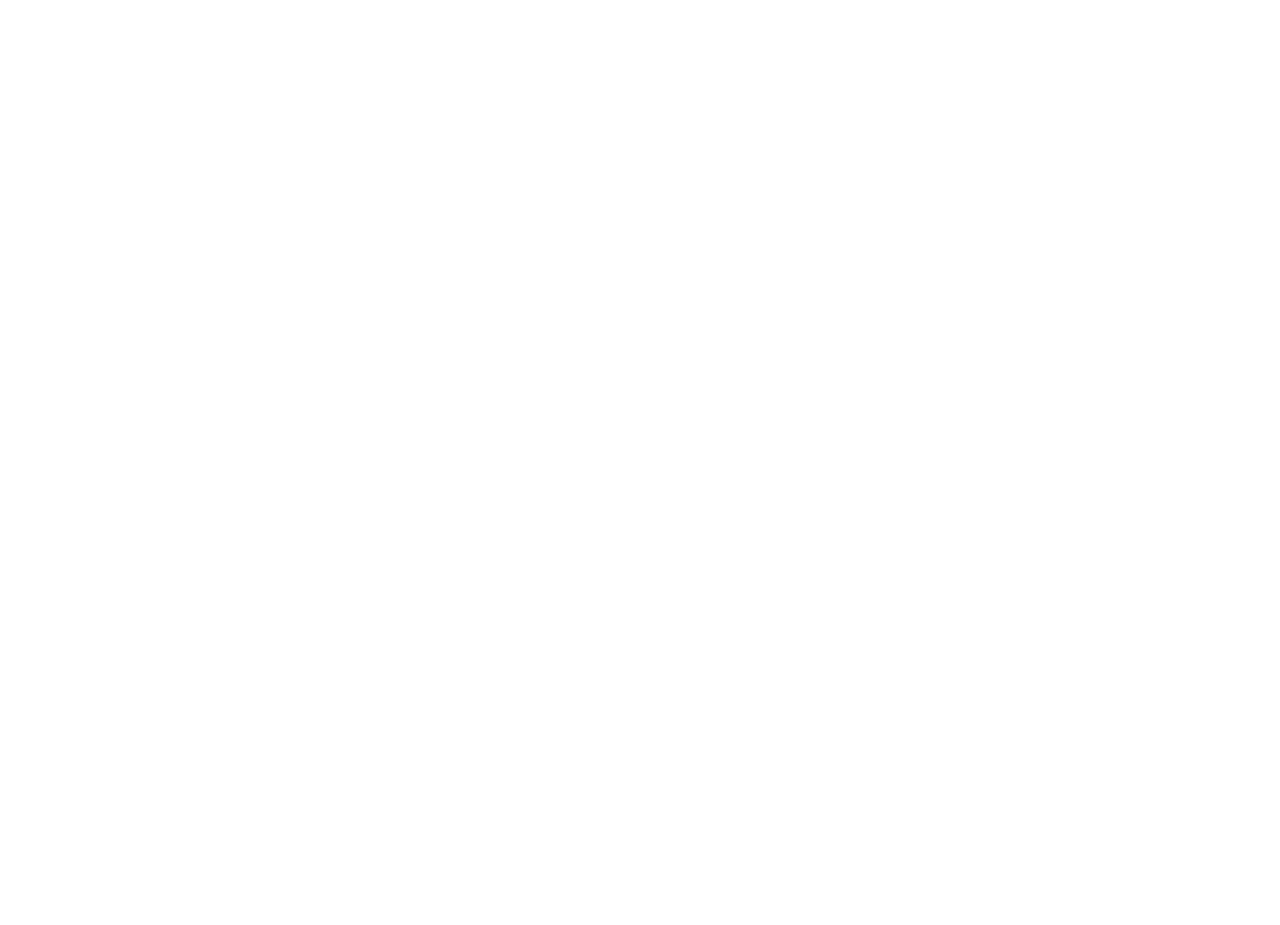
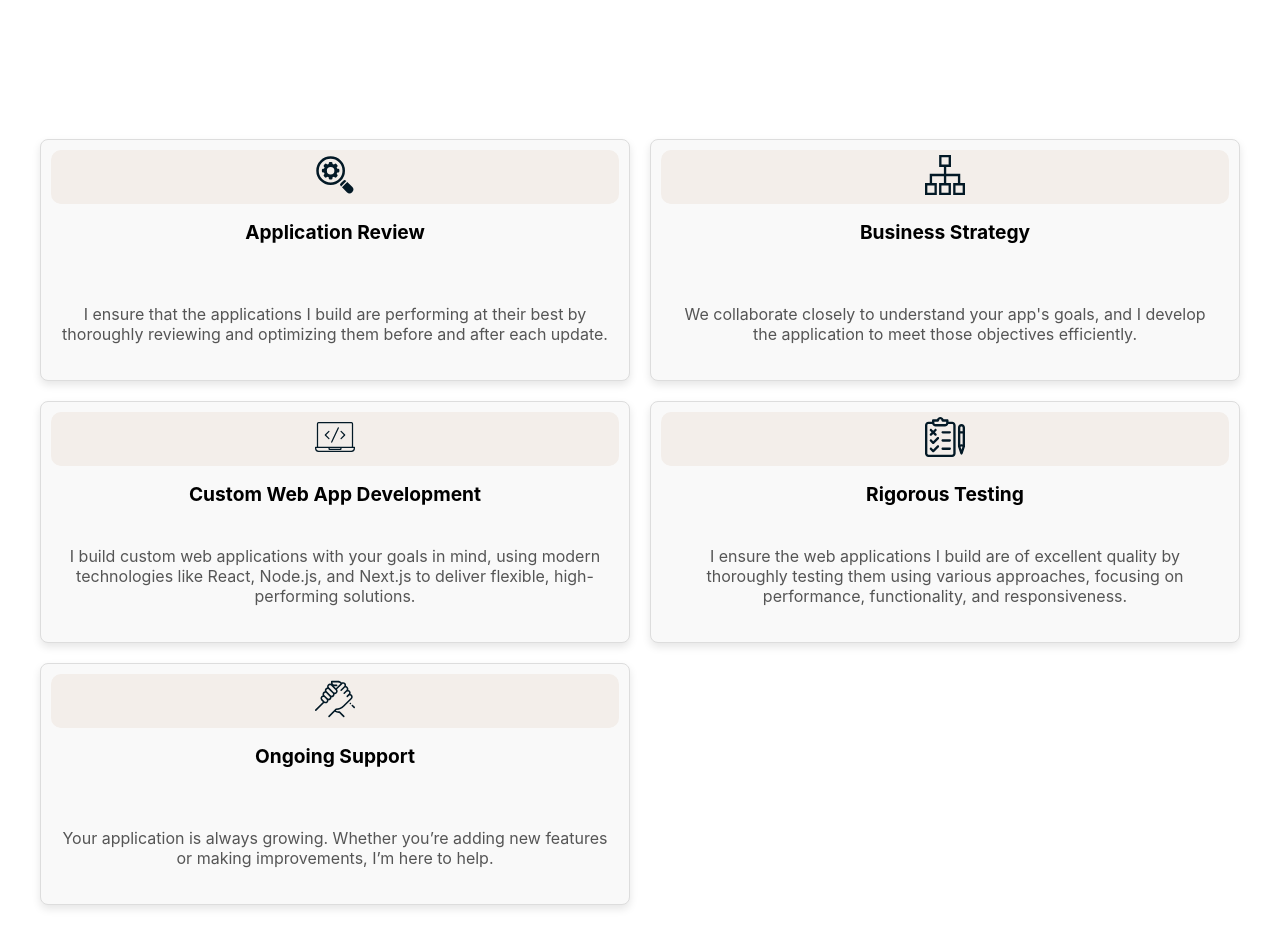
Before and after one commit to AbdallahSHILI/My_Portfolio, a React (Create React App) app: page /Services in a window 1280 px wide. Shown: the part 800-1725 px from the top of the page. Before the commit the page ends 899 px from the top, so only its background shows below. Built offline with nearby package versions, Linux system fonts and the light colour scheme.

Commit message:
try to fix all services component

```diff
--- /dev/null
+++ b/src/Pages/Services/AllServices/allServices.css
@@ -0,0 +1,45 @@
+.services-container {
+  max-width: 1200px;
+  margin: 0 auto;
+  padding: 20px;
+}
+
+.services-list {
+  display: grid;
+  grid-template-columns: repeat(2, 1fr); /* Set two columns */
+  gap: 20px;
+}
+
+.service-item {
+  background-color: #f9f9f9;
+  border: 1px solid #ddd;
+  border-radius: 8px;
+  padding: 20px;
+  position: relative;
+  min-height: 200px;
+  display: flex;
+  flex-direction: column;
+  justify-content: space-between;
+  box-shadow: 0 4px 8px rgba(0, 0, 0, 0.1); /* Add subtle shadow */
+}
+
+.logo-container {
+  position: absolute;
+  top: 10px;
+  right: 10px;
+}
+
+.service-logo {
+  width: 40px; /* Adjust size if needed */
+  height: 40px;
+}
+
+.service-item h2 {
+  margin-top: 60px; /* Ensure text doesn't overlap with the logo */
+}
+
+@media screen and (max-width: 768px) {
+  .services-list {
+    grid-template-columns: 1fr; /* Stack items in one column on smaller screens */
+  }
+}
--- /dev/null
+++ b/src/Pages/Services/AllServices/allServices.jsx
@@ -0,0 +1,87 @@
+import React from "react";
+import "./allServices.css";
+import BusinessLogo from "../../../Components/Assests/Business.svg";
+import SearchLogo from "../../../Components/Assests/Search.svg";
+import DevelopmentLogo from "../../../Components/Assests/Tailored_Development.svg";
+import TestingLogo from "../../../Components/Assests/Testing.svg";
+import SupportLogo from "../../../Components/Assests/Support.svg";
+
+const allServices = () => {
+  return (
+    <div className="services-container">
+      <div className="services-list">
+        <div className="service-item">
+          <div className="logo-container">
+            <img src={SearchLogo} alt="Search Logo" className="service-logo" />
+          </div>
+          <h2>Application Review</h2>
+          <p>
+            I ensure that the applications I build are performing at their best
+            by thoroughly reviewing and optimizing them before and after each
+            update.
+          </p>
+        </div>
+        <div className="service-item">
+          <div className="logo-container">
+            <img
+              src={BusinessLogo}
+              alt="Business Logo"
+              className="service-logo"
+            />
+          </div>
+          <h2>Business Strategy</h2>
+          <p>
+            We collaborate closely to understand your app's goals, and I develop
+            the application to meet those objectives efficiently.
+          </p>
+        </div>
+        <div className="service-item">
+          <div className="logo-container">
+            <img
+              src={DevelopmentLogo}
+              alt="Development Logo"
+              className="service-logo"
+            />
+          </div>
+          <h2>Custom Web App Development</h2>
+          <p>
+            I build custom web applications with your goals in mind, using
+            modern technologies like React, Node.js, and Next.js to deliver
+            flexible, high-performing solutions.
+          </p>
+        </div>
+        <div className="service-item">
+          <div className="logo-container">
+            <img
+              src={TestingLogo}
+              alt="Testing Logo"
+              className="service-logo"
+            />
+          </div>
+          <h2>Rigorous Testing</h2>
+          <p>
+            I ensure the web applications I build are of excellent quality by
+            thoroughly testing them using various approaches, focusing on
+            performance, functionality, and responsiveness.
+          </p>
+        </div>
+        <div className="service-item">
+          <div className="logo-container">
+            <img
+              src={SupportLogo}
+              alt="Support Logo"
+              className="service-logo"
+            />
+          </div>
+          <h2>Ongoing Support</h2>
+          <p>
+            Your application is always growing. Whether you’re adding new
+            features or making improvements, I’m here to help.
+          </p>
+        </div>
+      </div>
+    </div>
+  );
+};
+
+export default allServices;
--- a/src/Pages/Services/services.jsx
+++ b/src/Pages/Services/services.jsx
@@ -1,10 +1,11 @@
 import React from "react";
-import { MainServices } from "../index";
+import { AllServices, MainServices } from "../index";
 
 const services = () => {
   return (
     <div className="services_container">
       <MainServices />
+      <AllServices />
     </div>
   );
 };
--- a/src/Pages/index.js
+++ b/src/Pages/index.js
@@ -11,4 +11,5 @@ export { default as MainHome } from "./Home/MainHome/mainHome";
 export { default as ScreenshotGif } from "./Home/ScreenShotGif/screenshotGif";
 export { default as HomeServices } from "./Home/Services/services";
 export { default as Services } from "./Services/services";
+export { default as AllServices } from "./Services/AllServices/allServices";
 export { default as MainServices } from "./Services/MainService/mainService";
```
